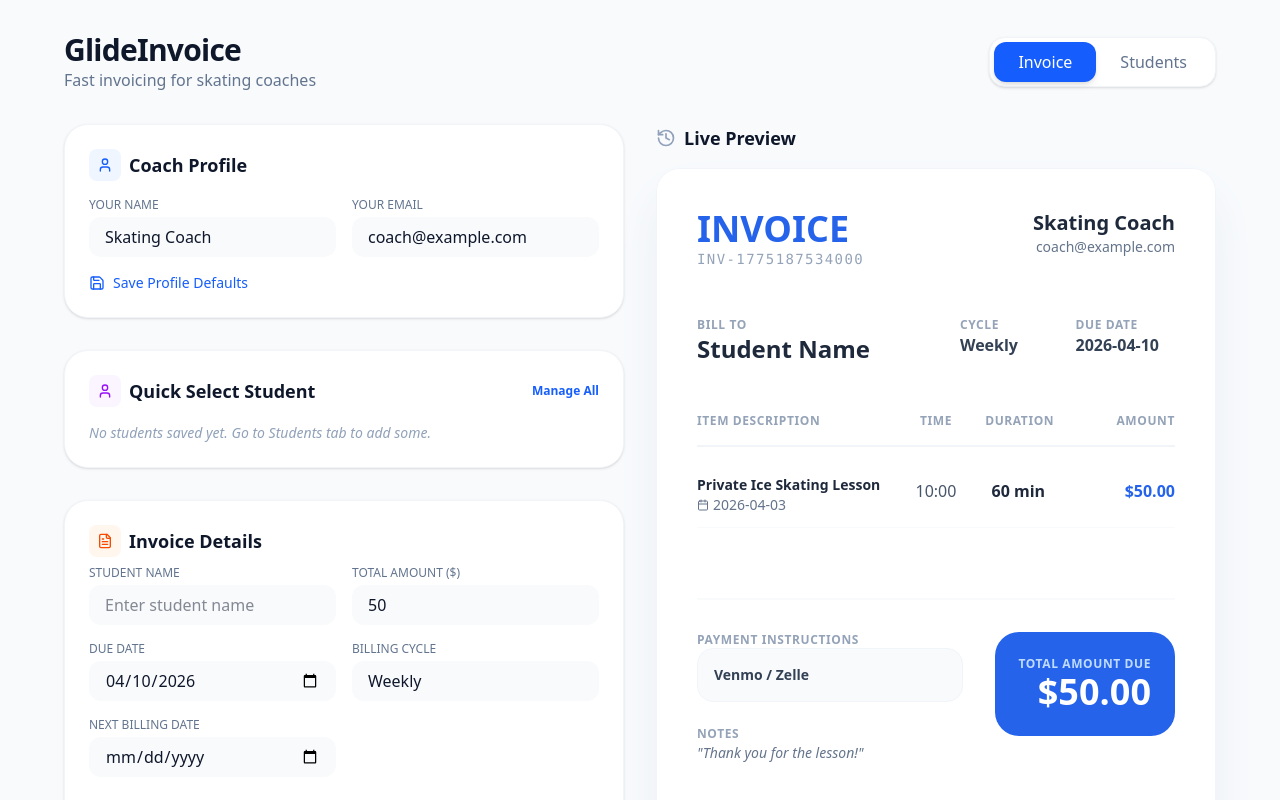
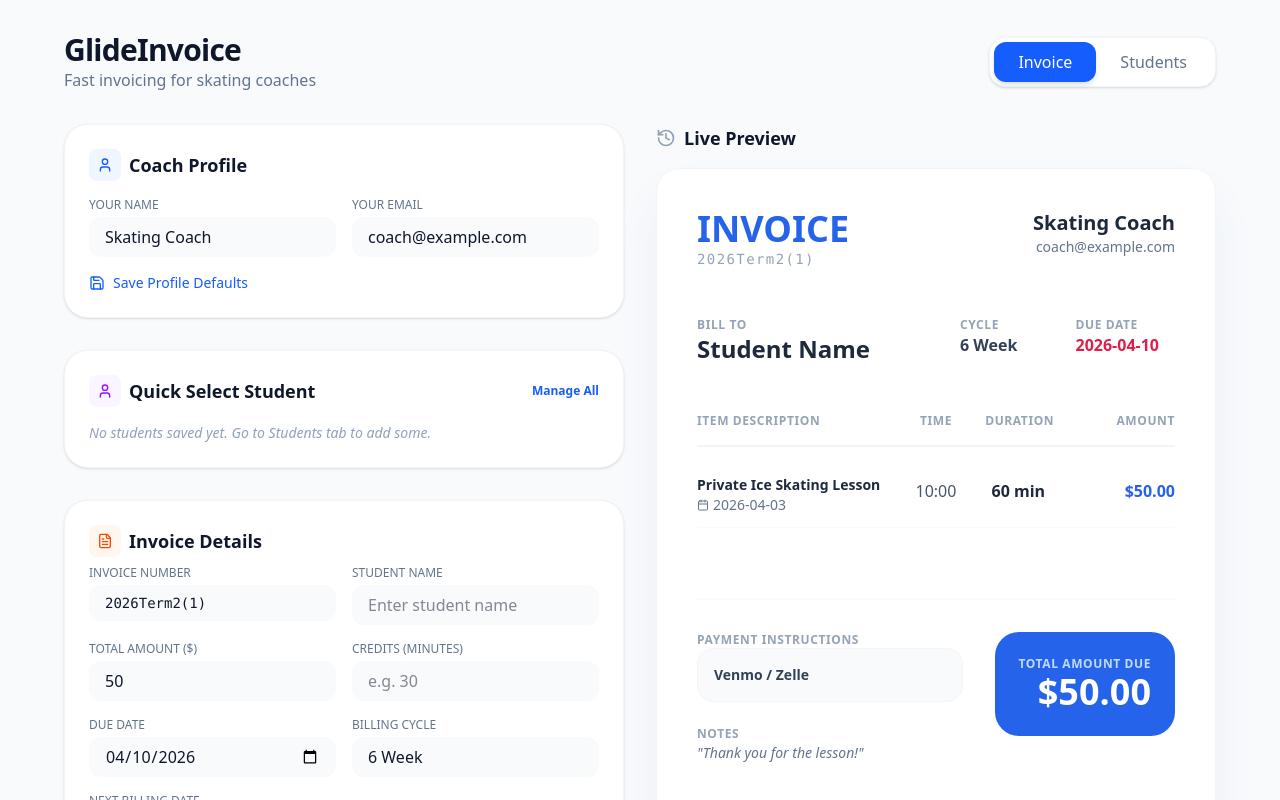
Before and after one commit to gamdam2466-ux/glide-invoice, a React (Vite) app: page / in a window 1280 px wide. Shown: the top 800 px of the page. Built offline with nearby package versions, Linux system fonts and the light colour scheme.

Commit message:
feat: Add credits system, auto-calculation, default 6-week cycle and UI updates

```diff
--- a/src/App.tsx
+++ b/src/App.tsx
@@ -49,12 +49,23 @@ interface InvoiceData {
   notes: string;
   paymentMethod: string;
   amount: number;
+  credits: number;
   coachName: string;
   coachEmail: string;
 }
 
 const DEFAULT_COACH_NAME = "Skating Coach";
 const DEFAULT_COACH_EMAIL = "coach@example.com";
+
+const calculateTotal = (lessons: Lesson[], rate: number, credits: number) => {
+  const lessonsTotal = lessons.reduce((sum, l) => {
+    if (l.price !== null) return sum + l.price;
+    const durationMins = parseInt(l.duration) || 60;
+    return sum + (rate * (durationMins / 60) * l.dates.length);
+  }, 0);
+  const creditsDiscount = rate * ((credits || 0) / 60);
+  return Math.max(0, lessonsTotal - creditsDiscount);
+};
 
 type View = 'invoice' | 'students';
 
@@ -71,7 +82,7 @@ export default function App() {
   const [editingStudentId, setEditingStudentId] = useState<string | null>(null);
 
   const [invoice, setInvoice] = useState<InvoiceData>({
-    id: `INV-${Date.now()}`,
+    id: `2026Term2(1)`,
     studentId: '',
     studentName: '',
     parentName: '',
@@ -86,10 +97,11 @@ export default function App() {
     }],
     nextBillingDate: '',
     dueDate: new Date(Date.now() + 7 * 24 * 60 * 60 * 1000).toISOString().split('T')[0],
-    billingCycle: 'Weekly',
+    billingCycle: '6 Week',
     notes: 'Thank you for the lesson!',
     paymentMethod: 'Venmo / Zelle',
     amount: 50,
+    credits: 0,
     coachName: DEFAULT_COACH_NAME,
     coachEmail: DEFAULT_COACH_EMAIL,
   });
@@ -212,17 +224,21 @@ export default function App() {
       studentName: student.name,
       parentName: student.parentName,
       email: student.email,
-      amount: prev.lessons.reduce((sum, l) => sum + (l.price !== null ? l.price : student.rate * l.dates.length), 0)
+      amount: calculateTotal(prev.lessons, student.rate, prev.credits)
     }));
     setView('invoice');
   };
 
   const handleInputChange = (e: ChangeEvent<HTMLInputElement | HTMLTextAreaElement | HTMLSelectElement>) => {
     const { name, value } = e.target;
-    setInvoice(prev => ({
-      ...prev,
-      [name]: name === 'amount' ? parseFloat(value) || 0 : value
-    }));
+    setInvoice(prev => {
+      const updated = { ...prev, [name]: (name === 'amount' || name === 'credits') ? parseFloat(value) || 0 : value };
+      if (name === 'credits') {
+        const student = students.find(s => s.id === prev.studentId);
+        updated.amount = calculateTotal(prev.lessons, student ? student.rate : 50, updated.credits);
+      }
+      return updated;
+    });
   };
 
   const addLesson = () => {
@@ -242,7 +258,7 @@ export default function App() {
       return {
         ...prev,
         lessons: newLessons,
-        amount: newLessons.reduce((sum, l) => sum + (l.price !== null ? l.price : rate * l.dates.length), 0)
+        amount: calculateTotal(newLessons, rate, prev.credits)
       };
     });
   };
@@ -274,7 +290,7 @@ export default function App() {
         ...prev,
         lessons: newLessons,
         nextBillingDate: nextBilling.toISOString().split('T')[0],
-        amount: newLessons.reduce((sum, l) => sum + (l.price !== null ? l.price : rate * l.dates.length), 0)
+        amount: calculateTotal(newLessons, rate, prev.credits)
       };
     });
   };
@@ -288,7 +304,7 @@ export default function App() {
       return {
         ...prev,
         lessons: newLessons,
-        amount: newLessons.reduce((sum, l) => sum + (l.price !== null ? l.price : rate * l.dates.length), 0)
+        amount: calculateTotal(newLessons, rate, prev.credits)
       };
     });
   };
@@ -301,7 +317,7 @@ export default function App() {
       return {
         ...prev,
         lessons: newLessons,
-        amount: newLessons.reduce((sum, l) => sum + (l.price !== null ? l.price : rate * l.dates.length), 0)
+        amount: calculateTotal(newLessons, rate, prev.credits)
       };
     });
   };
@@ -687,6 +703,16 @@ export default function App() {
 
                 <div className="grid grid-cols-1 md:grid-cols-2 gap-4">
                   <div>
+                    <label className="block text-xs font-medium text-slate-500 uppercase mb-1">Invoice Number</label>
+                    <input
+                      type="text"
+                      name="id"
+                      value={invoice.id}
+                      onChange={handleInputChange}
+                      className="w-full px-4 py-2 bg-slate-50 border-none rounded-xl focus:ring-2 focus:ring-orange-500 transition-all font-mono text-sm"
+                    />
+                  </div>
+                  <div>
                     <label className="block text-xs font-medium text-slate-500 uppercase mb-1">Student Name</label>
                     <input
                       type="text"
@@ -704,6 +730,17 @@ export default function App() {
                       name="amount"
                       value={invoice.amount}
                       onChange={handleInputChange}
+                      className="w-full px-4 py-2 bg-slate-50 border-none rounded-xl focus:ring-2 focus:ring-orange-500 transition-all"
+                    />
+                  </div>
+                  <div>
+                    <label className="block text-xs font-medium text-slate-500 uppercase mb-1">Credits (Minutes)</label>
+                    <input
+                      type="number"
+                      name="credits"
+                      value={invoice.credits || ''}
+                      onChange={handleInputChange}
+                      placeholder="e.g. 30"
                       className="w-full px-4 py-2 bg-slate-50 border-none rounded-xl focus:ring-2 focus:ring-orange-500 transition-all"
                     />
                   </div>
@@ -972,7 +1009,7 @@ export default function App() {
                   </div>
                   <div>
                     <p className="text-xs font-bold uppercase tracking-wider mb-1" style={{ color: '#94a3b8', margin: 0 }}>Due Date</p>
-                    <p className="font-semibold" style={{ color: '#334155', margin: 0 }}>{invoice.dueDate}</p>
+                    <p className="font-semibold" style={{ color: '#e11d48', margin: 0 }}>{invoice.dueDate}</p>
                   </div>
                   {invoice.nextBillingDate && (
                     <div>
@@ -996,7 +1033,8 @@ export default function App() {
                 {invoice.lessons.map((lesson) => {
                   const student = students.find(s => s.id === invoice.studentId);
                   const rate = student ? student.rate : 50;
-                  const itemPrice = lesson.price !== null ? lesson.price : rate * lesson.dates.length;
+                  const durationMins = parseInt(lesson.duration) || 60;
+                  const itemPrice = lesson.price !== null ? lesson.price : (rate * (durationMins / 60) * lesson.dates.length);
                   return (
                   <div key={lesson.id} className="grid grid-cols-12 gap-4 py-3 items-start" style={{ display: 'grid', gridTemplateColumns: 'repeat(12, 1fr)', gap: '1rem', alignItems: 'flex-start', borderBottom: '1px solid #f8fafc' }}>
                     <div className="col-span-5" style={{ gridColumn: 'span 5 / span 5' }}>
@@ -1020,6 +1058,20 @@ export default function App() {
                     <div className="col-span-3 text-right font-bold mt-1" style={{ color: '#2563eb', gridColumn: 'span 3 / span 3', textAlign: 'right' }}>${itemPrice.toFixed(2)}</div>
                   </div>
                 )})}
+                {invoice.credits > 0 && (
+                  <div className="grid grid-cols-12 gap-4 py-3 items-start" style={{ display: 'grid', gridTemplateColumns: 'repeat(12, 1fr)', gap: '1rem', alignItems: 'flex-start', borderBottom: '1px solid #f8fafc' }}>
+                    <div className="col-span-9" style={{ gridColumn: 'span 9 / span 9' }}>
+                      <h6 className="font-bold text-sm" style={{ color: '#059669', margin: 0 }}>Lesson Credit Applied</h6>
+                      <p className="text-sm mt-1" style={{ color: '#64748b', margin: 0 }}>{invoice.credits} minutes</p>
+                    </div>
+                    <div className="col-span-3 text-right font-bold mt-1" style={{ color: '#059669', gridColumn: 'span 3 / span 3', textAlign: 'right' }}>
+                      -${(() => {
+                        const rate = students.find(s => s.id === invoice.studentId)?.rate || 50;
+                        return (rate * (invoice.credits / 60)).toFixed(2);
+                      })()}
+                    </div>
+                  </div>
+                )}
               </div>
 
               {/* Spacer */}
```
